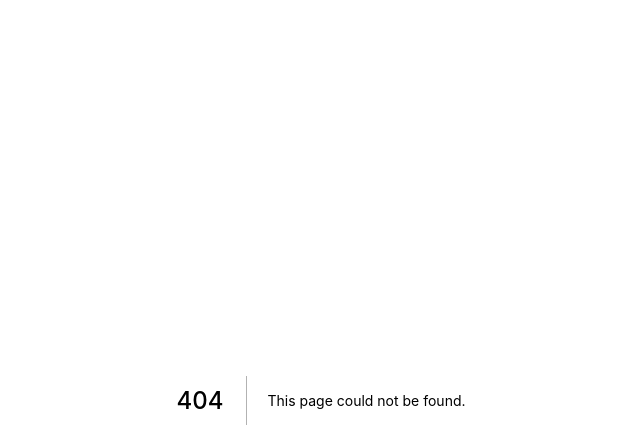
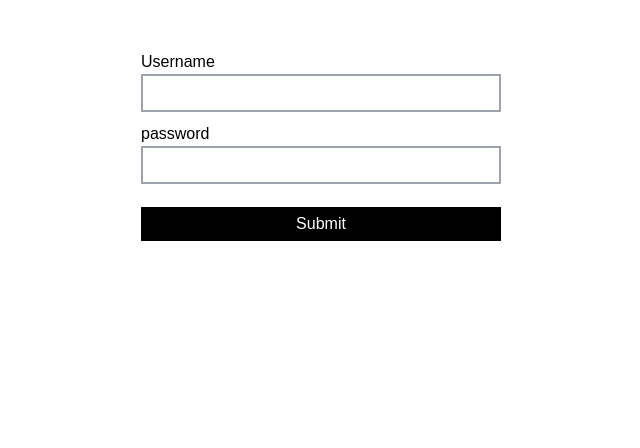
Before and after one commit to lukaszkalemba/lireddit, a Next.js app in the folder web/: page /register in a window 1280 px wide. Before the commit this address had no page. Shown: the top 448 px of the page, without its empty margins (319-959 px from the left). Built offline with nearby package versions, Linux system fonts and the light colour scheme.

Commit message:
Create registration form

```diff
--- a/web/package.json
+++ b/web/package.json
@@ -9,6 +9,7 @@
   },
   "dependencies": {
     "autoprefixer": "^10.1.0",
+    "formik": "^2.2.6",
     "next": "10.0.4",
     "postcss": "^8.2.1",
     "react": "17.0.1",
--- /dev/null
+++ b/web/src/components/Wrapper.tsx
@@ -0,0 +1,11 @@
+import { FC, ReactNode } from 'react';
+
+interface WrapperProps {
+  children: ReactNode;
+}
+
+const Wrapper: FC<WrapperProps> = ({ children }) => {
+  return <div className='mt-20 mx-auto max-w-xl'>{children}</div>;
+};
+
+export default Wrapper;
--- /dev/null
+++ b/web/src/pages/register.tsx
@@ -0,0 +1,39 @@
+import { Formik, Form, Field } from 'formik';
+import Wrapper from 'components/Wrapper';
+
+const Register = () => {
+  return (
+    <div>
+      <Formik
+        initialValues={{ username: '', password: '' }}
+        onSubmit={(values) => {}}
+      >
+        {() => (
+          <Wrapper>
+            <Form>
+              <div className='flex flex-col'>
+                <label htmlFor='username'>Username</label>
+                <Field
+                  id='username'
+                  name='username'
+                  className='p-2 border-2 border-gray-400 mb-4'
+                />
+                <label htmlFor='password'>password</label>
+                <Field
+                  id='password'
+                  name='password'
+                  className='p-2 border-2 border-gray-400 mb-4'
+                />
+                <button type='submit' className='bg-black text-white p-2 my-5'>
+                  Submit
+                </button>
+              </div>
+            </Form>
+          </Wrapper>
+        )}
+      </Formik>
+    </div>
+  );
+};
+
+export default Register;
--- a/web/tsconfig.json
+++ b/web/tsconfig.json
@@ -12,7 +12,8 @@
     "moduleResolution": "node",
     "resolveJsonModule": true,
     "isolatedModules": true,
-    "jsx": "preserve"
+    "jsx": "preserve",
+    "baseUrl": "src"
   },
   "include": ["next-env.d.ts", "**/*.ts", "**/*.tsx"],
   "exclude": ["node_modules"]
```
Also changed, not shown: 1 other file (tests, documents, lock files or other folders).
